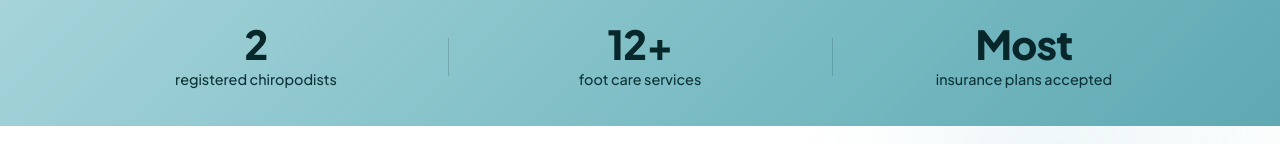
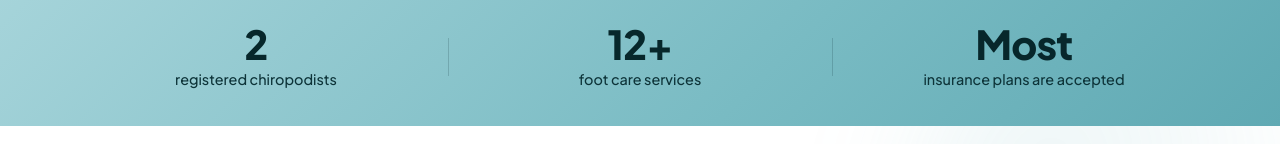
Before and after one commit to rahulmodhera1/FootMedix, a Next.js app: page / in a window 1280 px wide. Shown: the part 808-952 px from the top of the page. Built offline with nearby package versions, Linux system fonts and the light colour scheme; no server answers.

Commit message:
Tweak stats copy: 'insurance plans are accepted'
Co-Authored-By: Claude Sonnet 5 <noreply@anthropic.com>
Claude-Session: https://claude.ai/code/session_012vifn47VSX1wD4tFqu4j4s

```diff
--- a/app/page.js
+++ b/app/page.js
@@ -120,7 +120,7 @@ export default function Home() {
         <div className="container strip__inner">
           <div className="strip__item"><strong><CountUp end={2} /></strong><span>registered chiropodists</span></div>
           <div className="strip__item"><strong><CountUp end={12} suffix="+" /></strong><span>foot care services</span></div>
-          <div className="strip__item"><strong>Most</strong><span>insurance plans accepted</span></div>
+          <div className="strip__item"><strong>Most</strong><span>insurance plans are accepted</span></div>
         </div>
       </section>
 
```
